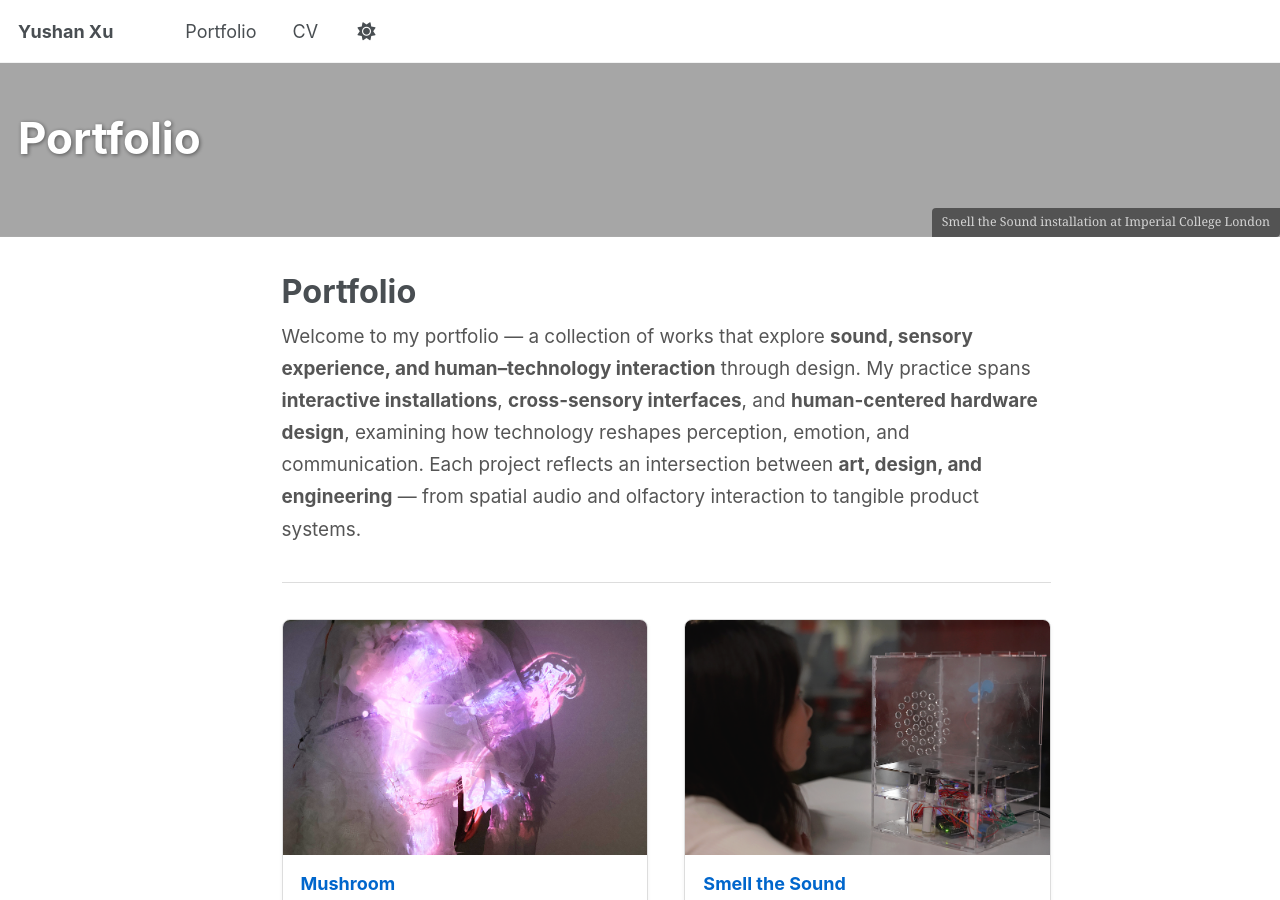
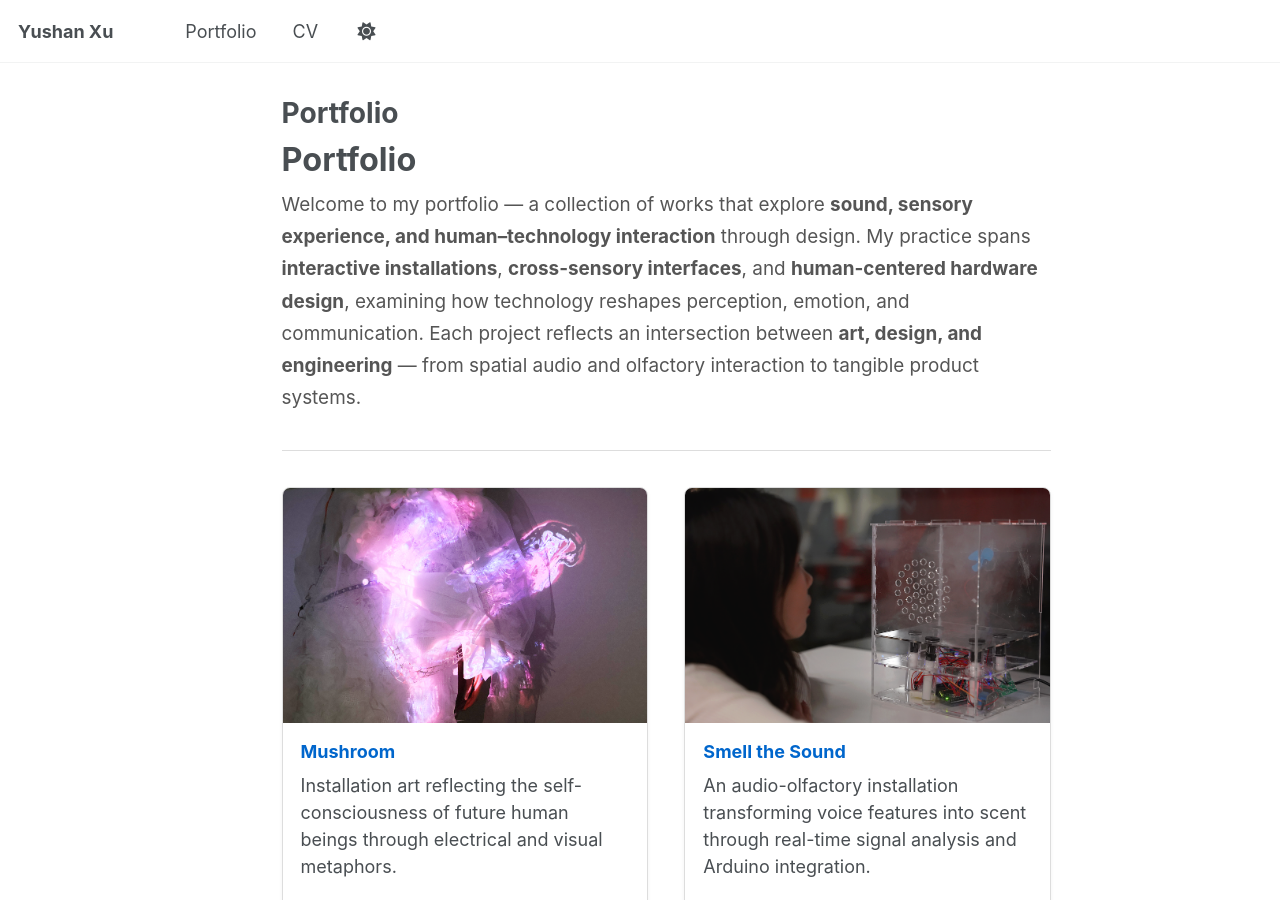
Before and after one commit to Yushan-Xu/Yushan-Xu.github.io, a Jekyll site: the page built from _pages/portfolio.md, in a window 1280 px wide and 900 px high. Built offline with Jekyll 4.4.1, drawn with Linux system fonts in a browser that asks for light colours; a script that is not in the unit is left out.

Commit message:
Update portfolio.md

```diff
--- a/_pages/portfolio.md
+++ b/_pages/portfolio.md
@@ -4,13 +4,6 @@ title: "Portfolio"
 permalink: /portfolio/
 author_profile: false
 classes: wide
-header:
-  overlay_image: /images/portfolio-header.jpg
-  overlay_filter: 0.35
-  caption: "Smell the Sound installation at Imperial College London"
-  actions:
-    - label: "View Works"
-      url: "#projects"
 ---
 
 <section style="max-width: 900px; margin: 0 auto;">
@@ -23,8 +16,6 @@ Each project reflects an intersection between <b>art, design, and engineering</b
 </p>
 
 <hr style="margin:2rem 0; border:none; border-top:1px solid #ddd;">
-
-<a id="projects"></a>
 
 <div class="portfolio-grid" style="display:grid; grid-template-columns:repeat(auto-fit,minmax(320px,1fr)); gap:2rem;">
 
```
